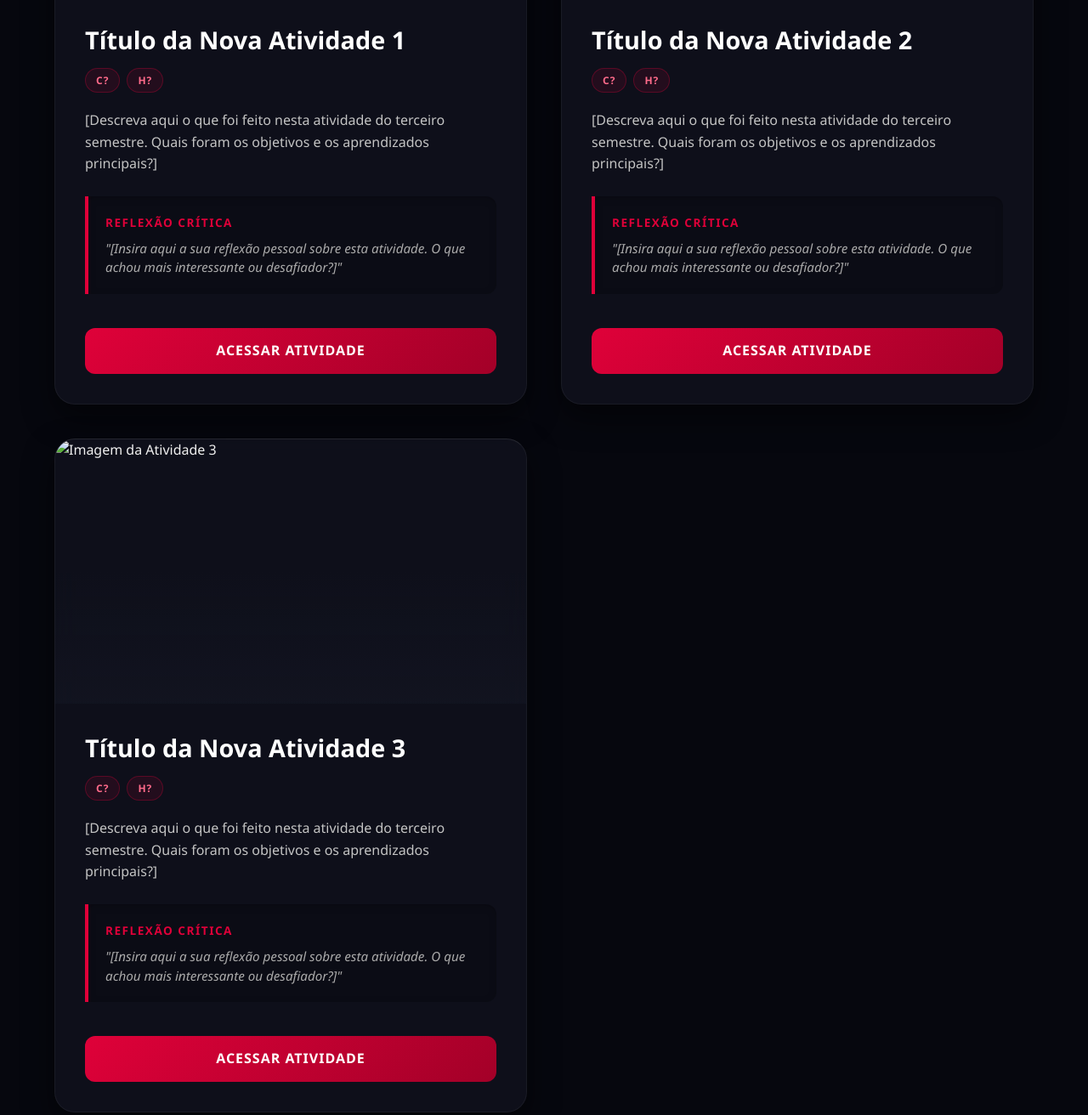
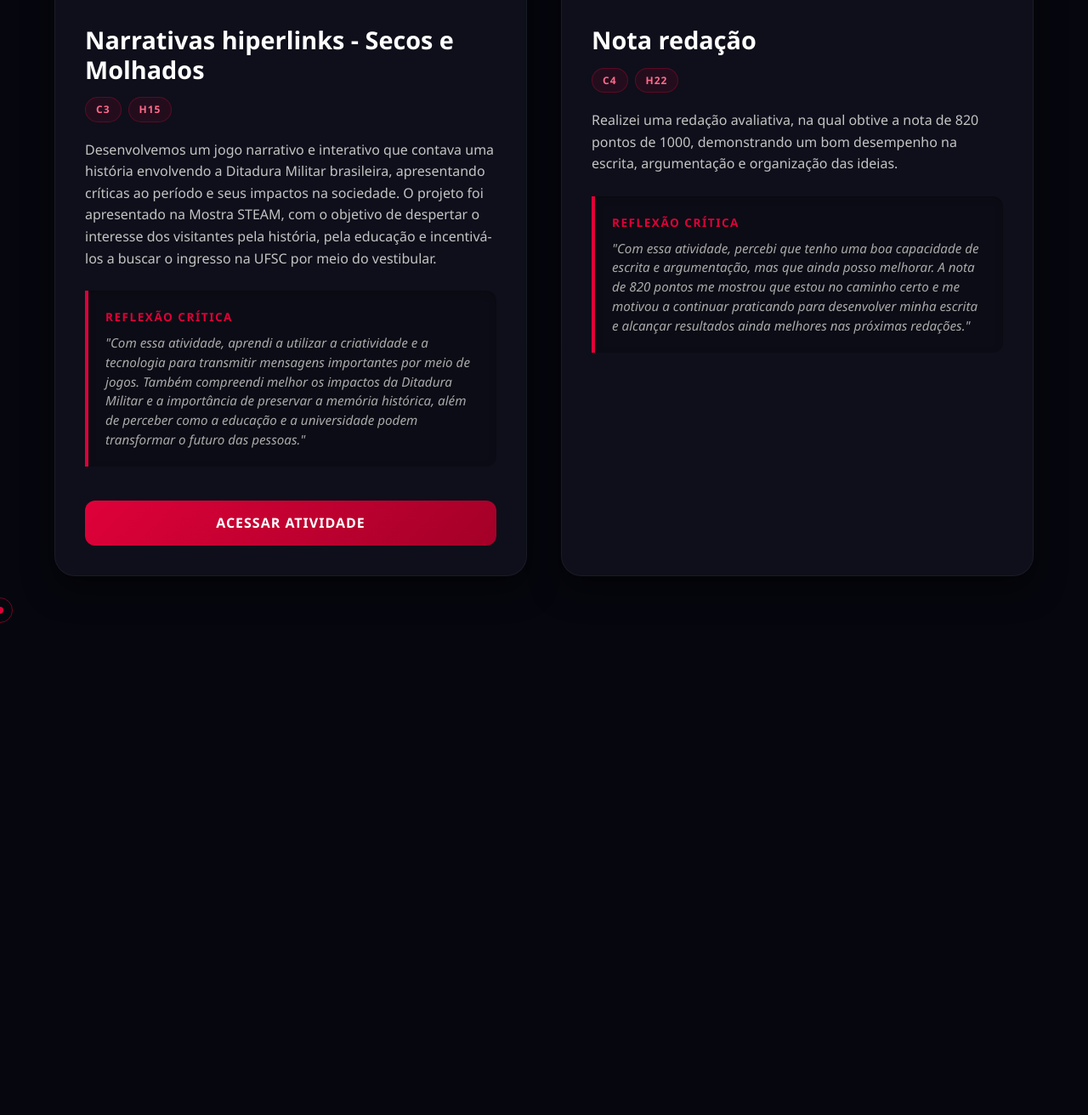
Before and after one commit to MoreiraVG/Portif-lio, a plain HTML site: page html/linguagem.html in a window 1280 px wide. Shown: the part 2620-3932 px from the top of the page at 85% size. After the commit the page ends 3338 px from the top, so only its background shows below. Drawn offline with nearby package versions, Linux system fonts and the light colour scheme.

Commit message:
atividade de humanas e linguagens

```diff
--- a/html/linguagem.html
+++ b/html/linguagem.html
@@ -163,19 +163,19 @@
                 </div>
                 <div class="card-content">
                     <div class="card-header">
-                        <h2>Título da Nova Atividade 1</h2>
+                        <h2>Narrativas hiperlinks - Secos e Molhados</h2>
                         <div class="tags-competencias">
-                            <span>C?</span><span>H?</span>
+                            <span>C3</span><span>H15</span>
                         </div>
                     </div>
 
                     <p class="description">
-                        [Descreva aqui o que foi feito nesta atividade do terceiro semestre. Quais foram os objetivos e os aprendizados principais?]
+                        Desenvolvemos um jogo narrativo e interativo que contava uma história envolvendo a Ditadura Militar brasileira, apresentando críticas ao período e seus impactos na sociedade. O projeto foi apresentado na Mostra STEAM, com o objetivo de despertar o interesse dos visitantes pela história, pela educação e incentivá-los a buscar o ingresso na UFSC por meio do vestibular.
                     </p>
 
                     <div class="reflexao">
                         <h3>Reflexão Crítica</h3>
-                        <p>"[Insira aqui a sua reflexão pessoal sobre esta atividade. O que achou mais interessante ou desafiador?]"</p>
+                        <p>"Com essa atividade, aprendi a utilizar a criatividade e a tecnologia para transmitir mensagens importantes por meio de jogos. Também compreendi melhor os impactos da Ditadura Militar e a importância de preservar a memória histórica, além de perceber como a educação e a universidade podem transformar o futuro das pessoas."</p>
                     </div>
 
                     <div class="card-footer">
@@ -187,60 +187,29 @@
             <!-- Card Placeholder 2 -->
             <article class="activity-card animar-card" style="--animation-order: 2;">
                 <div class="card-image">
-                    <img src="/img/placeholder.png" alt="Imagem da Atividade 2">
+                    <img src="/img/notared.png" alt="Imagem da Atividade 2">
                     <div class="image-overlay"></div>
                 </div>
                 <div class="card-content">
                     <div class="card-header">
-                        <h2>Título da Nova Atividade 2</h2>
+                        <h2>Nota redação</h2>
                         <div class="tags-competencias">
-                            <span>C?</span><span>H?</span>
+                            <span>C4</span><span>H22</span>
                         </div>
                     </div>
 
                     <p class="description">
-                        [Descreva aqui o que foi feito nesta atividade do terceiro semestre. Quais foram os objetivos e os aprendizados principais?]
+                        Realizei uma redação avaliativa, na qual obtive a nota de 820 pontos de 1000, demonstrando um bom desempenho na escrita, argumentação e organização das ideias.
                     </p>
 
                     <div class="reflexao">
                         <h3>Reflexão Crítica</h3>
-                        <p>"[Insira aqui a sua reflexão pessoal sobre esta atividade. O que achou mais interessante ou desafiador?]"</p>
-                    </div>
-
-                    <div class="card-footer">
-                        <a href="#" class="btn-action hover-target" target="_blank">Acessar Atividade</a>
+                        <p>"Com essa atividade, percebi que tenho uma boa capacidade de escrita e argumentação, mas que ainda posso melhorar. A nota de 820 pontos me mostrou que estou no caminho certo e me motivou a continuar praticando para desenvolver minha escrita e alcançar resultados ainda melhores nas próximas redações."</p>
                     </div>
                 </div>
             </article>
 
-            <!-- Card Placeholder 3 -->
-            <article class="activity-card animar-card" style="--animation-order: 3;">
-                <div class="card-image">
-                    <img src="/img/placeholder.png" alt="Imagem da Atividade 3">
-                    <div class="image-overlay"></div>
-                </div>
-                <div class="card-content">
-                    <div class="card-header">
-                        <h2>Título da Nova Atividade 3</h2>
-                        <div class="tags-competencias">
-                            <span>C?</span><span>H?</span>
-                        </div>
-                    </div>
 
-                    <p class="description">
-                        [Descreva aqui o que foi feito nesta atividade do terceiro semestre. Quais foram os objetivos e os aprendizados principais?]
-                    </p>
-
-                    <div class="reflexao">
-                        <h3>Reflexão Crítica</h3>
-                        <p>"[Insira aqui a sua reflexão pessoal sobre esta atividade. O que achou mais interessante ou desafiador?]"</p>
-                    </div>
-
-                    <div class="card-footer">
-                        <a href="#" class="btn-action hover-target" target="_blank">Acessar Atividade</a>
-                    </div>
-                </div>
-            </article>
         </section>
         <!-- FIM DO 3° TRIMESTRE -->
 
```
Also changed, not shown: html/humanas.html (+6 -6 lines), img/guerra-fria.png (added), img/notared.png (added).
